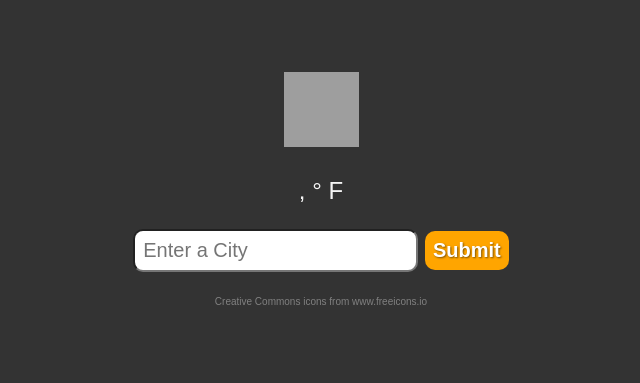
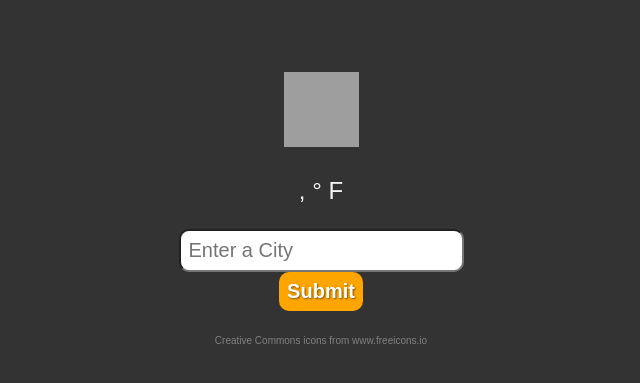
Before and after one commit to ncarsner/flask-weather-site, a Flask app: template templates/weather.html in a window 1280 px wide. Shown: the top 383 px of the page, without its empty margins (319-959 px from the left). Run offline with Flask 3, Linux system fonts and the light colour scheme; the template is opened without the code that fills it, so the values that code supplies are empty; grey boxes are pictures that could not be loaded.

Commit message:
Button center.

```diff
--- a/templates/weather.html
+++ b/templates/weather.html
@@ -30,8 +30,10 @@
     </p>
 
     <form action="/weather">
-        <input type="text" name="city" id="city" placeholder="Enter a City" />
-        <button type="submit">Submit</button>
+        <input type="text" name="city" id="city" placeholder="Enter a City" /></br>
+        <div style="text-align: center;">
+            <button type="submit">Submit</button>
+        </div>
     </form>
 
     <p style="font-size: x-small; color: grey;">Creative Commons icons from www.freeicons.io</p>
```
